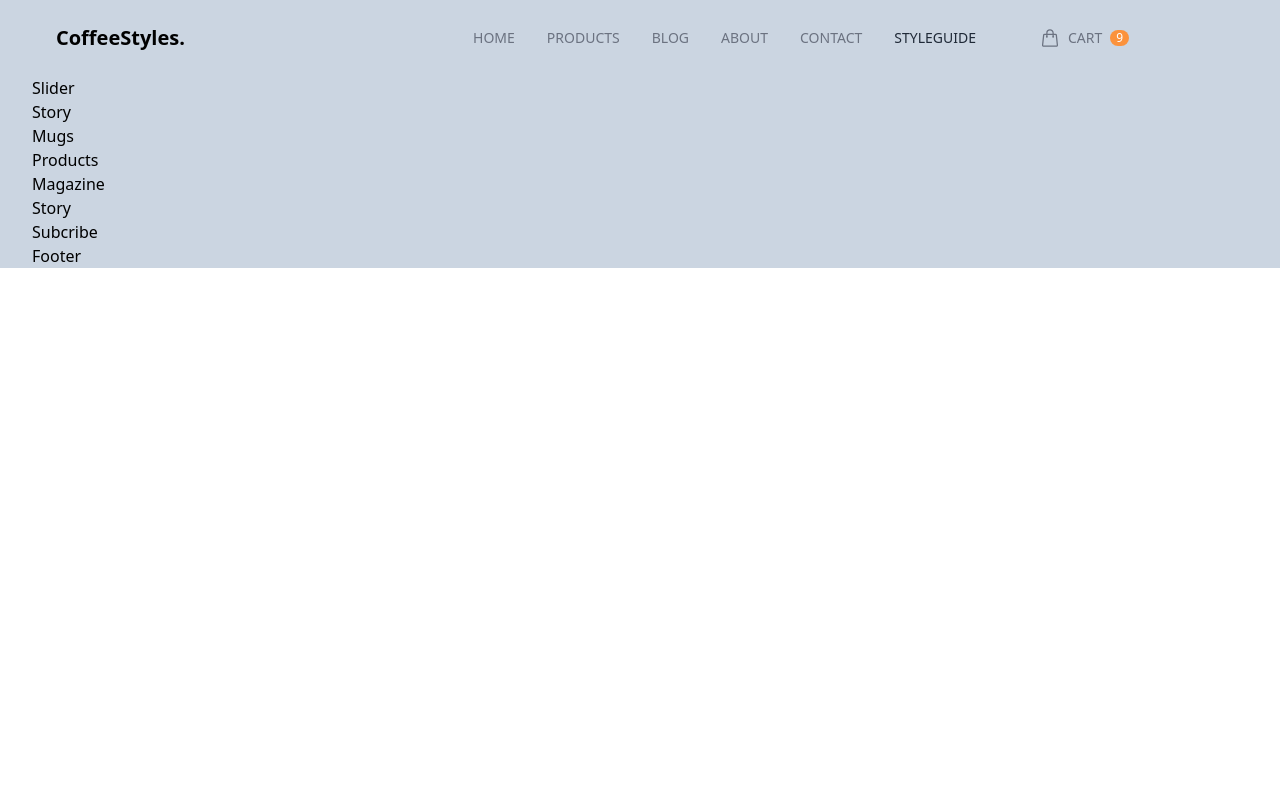
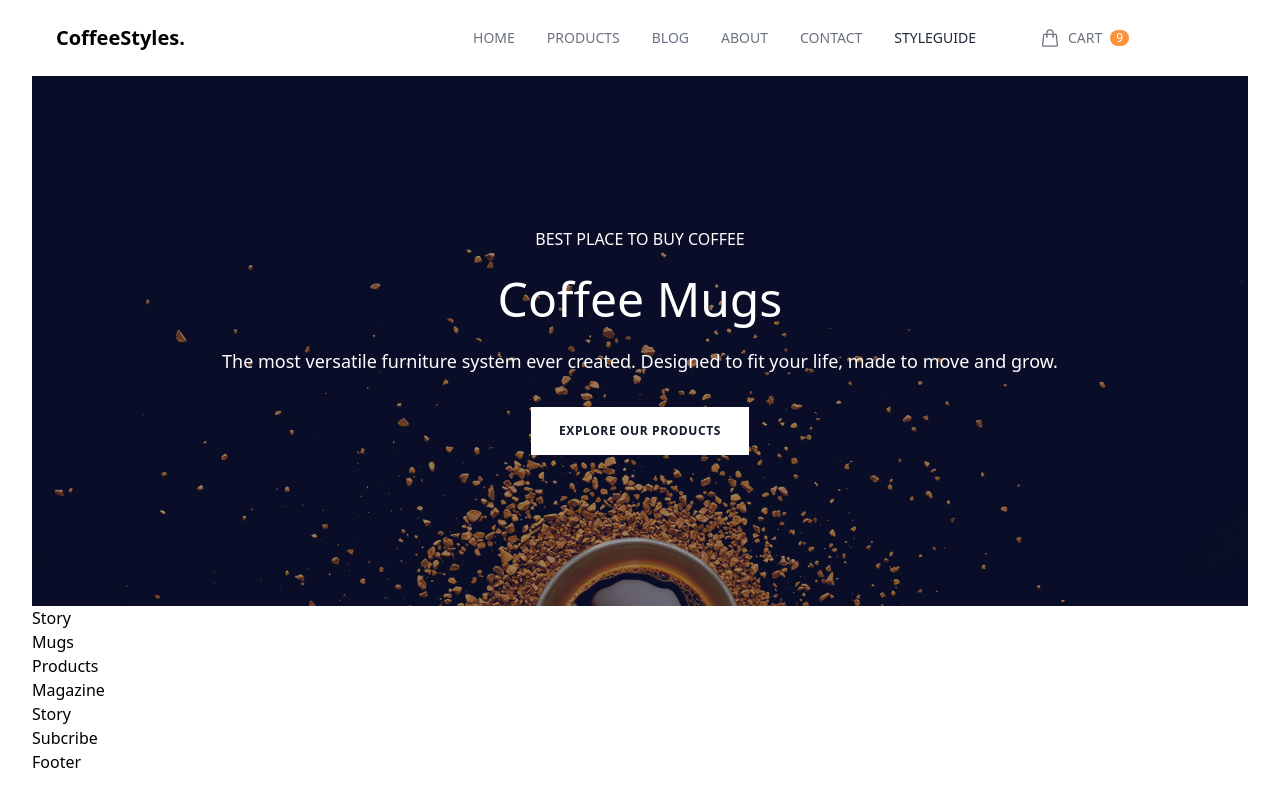
Before and after one commit to Kudoo39/coffee-page, a website: page public/index.html in a window 1280 px wide. Drawn offline with nearby package versions, Linux system fonts and the light colour scheme; files that its build step writes are made by us from their sources.

Commit message:
add slider img

```diff
--- a/public/index.html
+++ b/public/index.html
@@ -10,7 +10,7 @@
   </head>
   <body>
     <div class="root">
-      <div class="content-wrapper max-w-screen-2xl text-base mx-auto px-8 bg-slate-300">
+      <div class="content-wrapper max-w-screen-2xl text-base mx-auto px-8">
         <header class="p-6 mx-auto">
           <nav class="flex flex-row justify-between items-center relative">
             <div class="logo basis-2/6 text-xl font-semibold cursor-pointer">CoffeeStyles.</div>
@@ -81,12 +81,36 @@
         </header>
 
         <main>
-          <div class="slider">Slider</div>
+          <!----------SLIDER----------->
+          <div class="slider h-[530px] bg-[url('./img/coffee_background.jpg')] bg-cover bg-no-repeat bg-bottom">
+            <div class="w-full h-full flex justify-center items-center bg-gray-900 bg-opacity-40">
+              <div class="mx-16 text-white text-center">
+                <div class="uppercase mb-6">Best Place To Buy Coffee</div>
+                <div class="font-medium text-5xl mb-6">Coffee Mugs</div>
+                <div class="font-medium text-lg mb-8">
+                  The most versatile furniture system ever created. Designed to fit your life, made to move and grow.
+                </div>
+                <div class="flex justify-center">
+                  <div
+                    class="uppercase bg-white text-gray-900 w-max tracking-wider py-4 px-7 text-xs font-semibold cursor-pointer hover:bg-opacity-95"
+                  >
+                    Explore Our Products
+                  </div>
+                </div>
+              </div>
+            </div>
+          </div>
+          <!----------STORY----------->
           <div class="story">Story</div>
+          <!----------FEATURE----------->
           <div class="feature_mugs">Mugs</div>
+          <!----------PRODUCTS----------->
           <div class="more_products">Products</div>
+          <!----------MAGAZINE----------->
           <div class="magazine">Magazine</div>
+          <!----------STORY----------->
           <div class="story">Story</div>
+          <!----------SUBCRIBE----------->
           <div class="subcribe">Subcribe</div>
         </main>
 
--- a/tailwind.config.js
+++ b/tailwind.config.js
@@ -16,6 +16,9 @@ module.exports = {
       },
       animation: {
         slideDown: 'slideDown 0.4s ease-in'
+      },
+      backgroundImage: {
+        'coffee-bg': 'url("./img/coffee_background.jpg")'
       }
     }
   },
```
Also changed, not shown: public/img/coffee_background.jpg (added).
